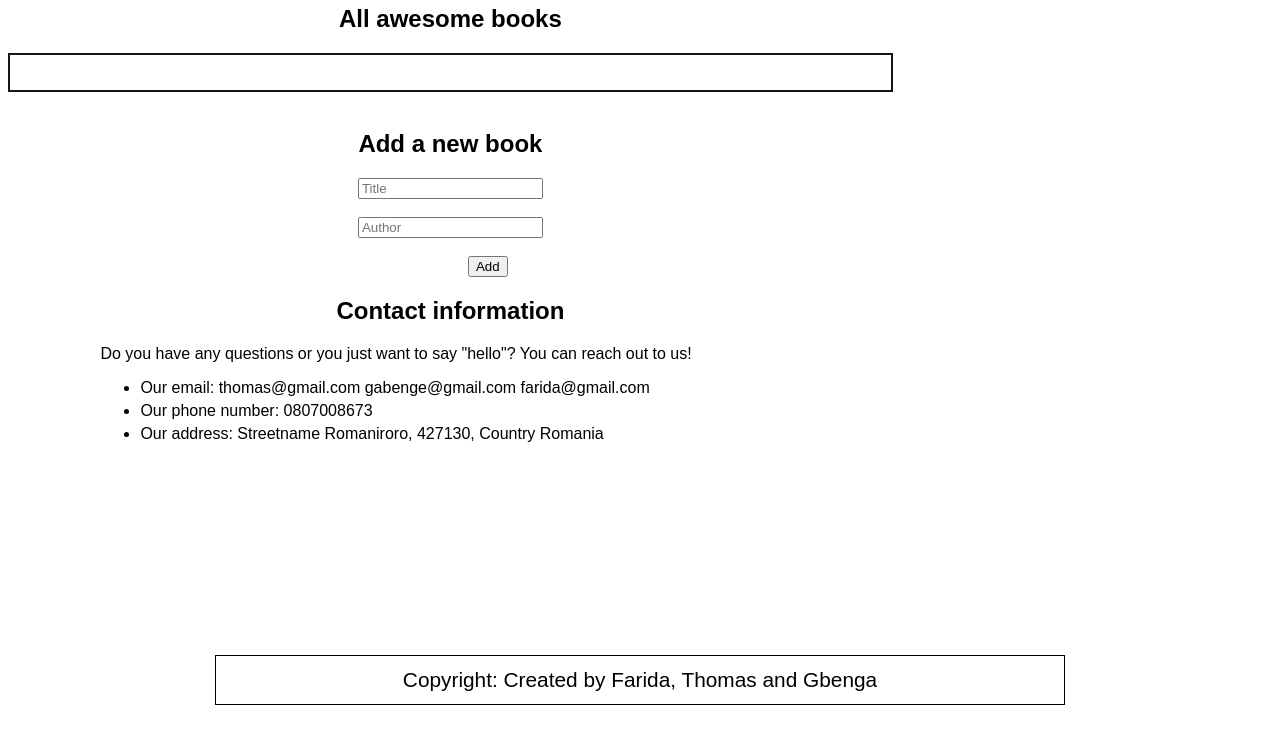
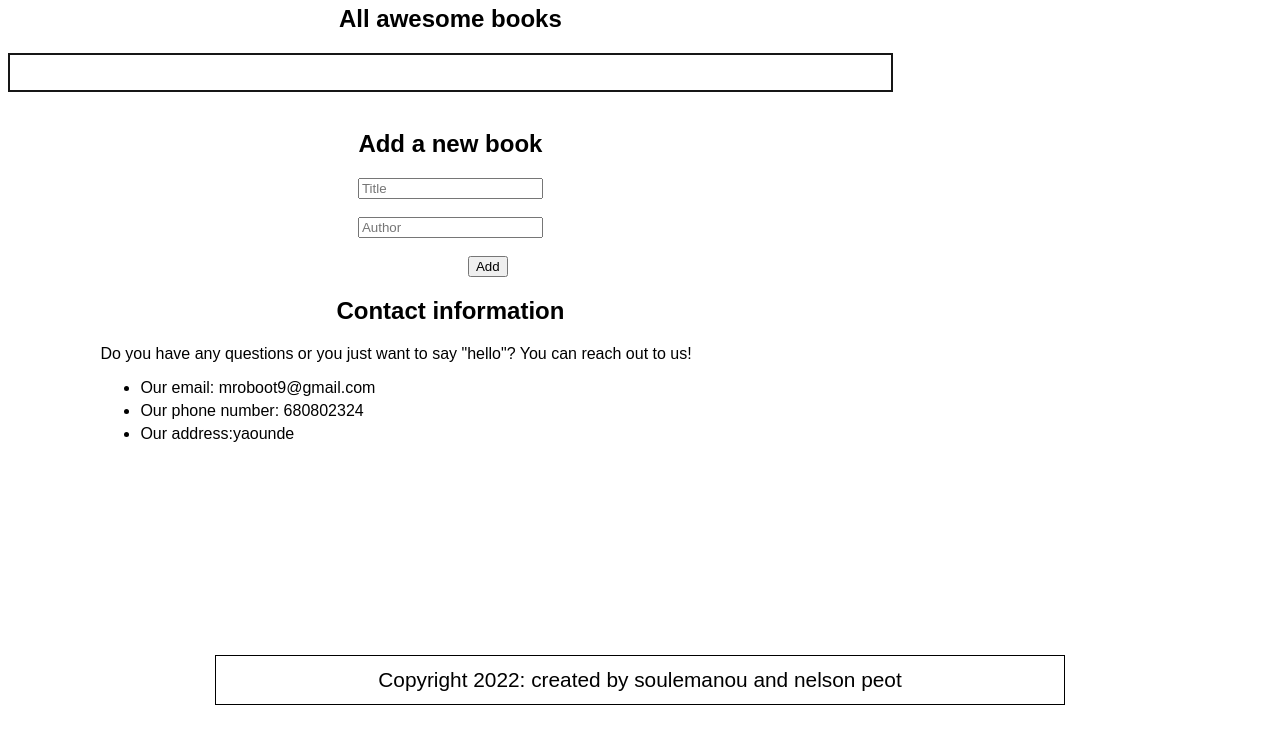
Before and after one commit to soulemanou-software/awesome-book, a website: page index.html in a window 1280 px wide. Shown: the part 65-794 px from the top of the page. Drawn offline with Linux system fonts and the light colour scheme.

Commit message:
finished the project

```diff
--- a/index.html
+++ b/index.html
@@ -40,16 +40,16 @@
            <h2>Contact information</h2>
            <p>Do you have any questions or you just want to say "hello"? You can reach out to us!</p>
            <ul>
-               <li>Our email: thomas@gmail.com gabenge@gmail.com farida@gmail.com</li>
-               <li>Our phone number: 0807008673</li>
-               <li>Our address: Streetname Romaniroro, 427130, Country Romania</li>
+               <li>Our email: mroboot9@gmail.com</li>
+               <li>Our phone number: 680802324</li>
+               <li>Our address:yaounde</li>
            </ul>
         </div>
     </section>
     </div>
     <footer class="copy">
         <div class="copyright">
-          <small>Copyright: Created by Farida, Thomas and Gbenga</small>
+          <small>Copyright 2022: created by soulemanou and nelson peot</small>
         </div>
       </footer>
    <script src="js/app.js" defer></script>
```
